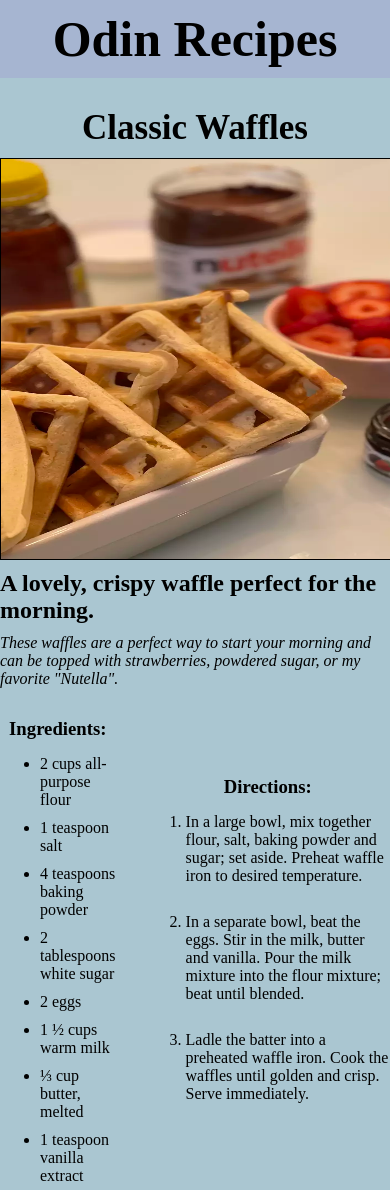
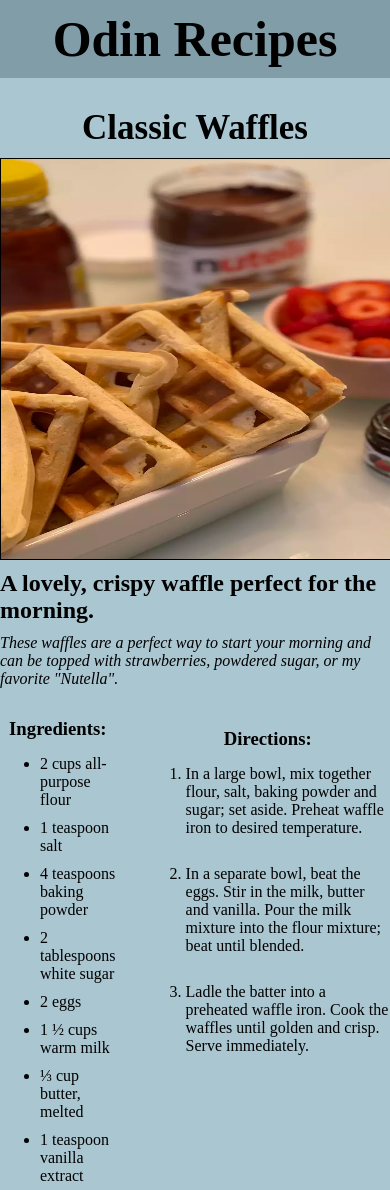
Before and after one commit to DMG1k/odin-recipes, a plain HTML site: page recipes/waffles.html in a window 390 px wide. Shown: the top 1190 px of the page. Drawn offline with Linux system fonts and the light colour scheme.

Commit message:
added more stying  and adjustment to page contents. Will make the page more responsive for other devices.

```diff
--- a/stylesheets/wafflestyle.css
+++ b/stylesheets/wafflestyle.css
@@ -1,9 +1,9 @@
 * {
-    margin: auto;
+    margin:auto;
 }
 
 .waffle-nav {
-    background-color: rgb(166, 181, 209);
+    background-color: #809da8;
     padding: 10px 10px 10px 10px;
 }
 
@@ -25,7 +25,7 @@
     display: flex;
     flex-direction: row;
     justify-content:space-evenly;
-    align-items: flex-start;
+    align-items: center;
     padding-top: 10px;
 }
 
@@ -73,7 +73,7 @@
     justify-content: center;
     flex-direction: column;
     margin-left: 10px;
-    padding-bottom: 25px;
+    margin-top: 10px;
 }
 
 .direction-section li {
```
